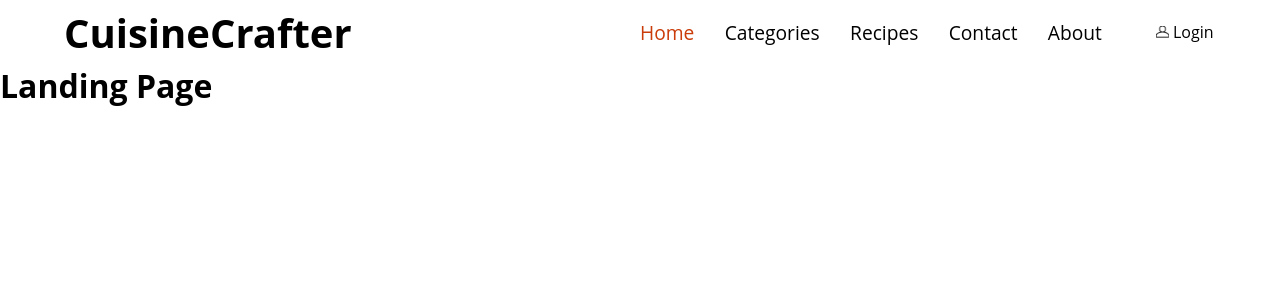
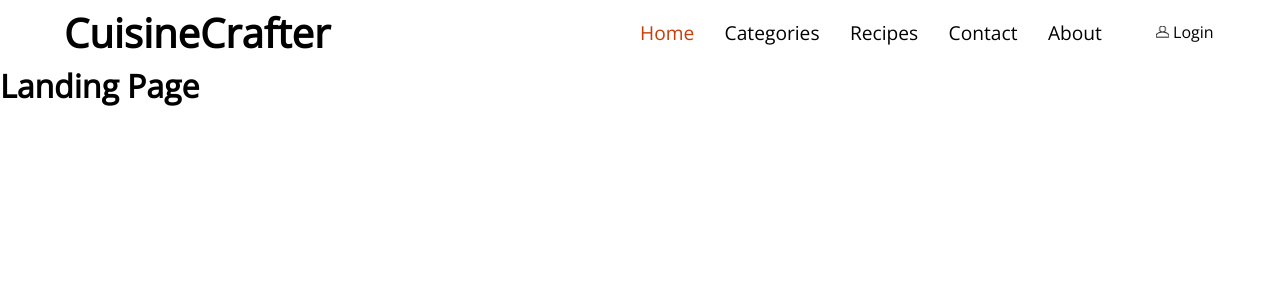
Before and after one commit to Gabriel0508/Ng-Food-Recipe-App, an Angular app: page / in a window 1280 px wide. Shown: the top 300 px of the page. Built offline with nearby package versions, Linux system fonts and the light colour scheme.

Commit message:
-added the Open-Sans font

```diff
--- a/src/assets/styles/_common.scss
+++ b/src/assets/styles/_common.scss
@@ -1,8 +1,12 @@
-//@import "../font/Open_sans/static/OpenSans/OpenSans-Regular.ttf";
+@font-face {
+    font-family: Open-Sans;
+    src: url(../font/Open_sans/static/OpenSans/OpenSans-Regular.ttf) format('truetype');
+}
+
 
 * {
   padding: 0;
   margin: 0;
   box-sizing: border-box;
-  font-family: "Open Sans";
+  font-family: Open-Sans;
 }
```
